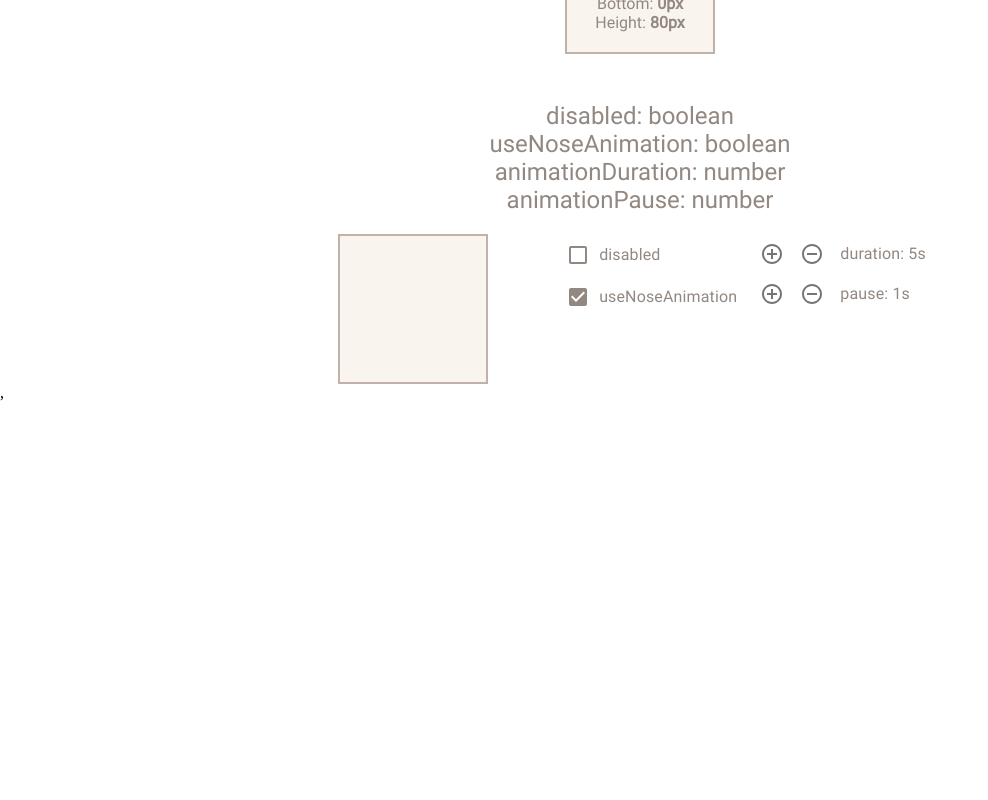
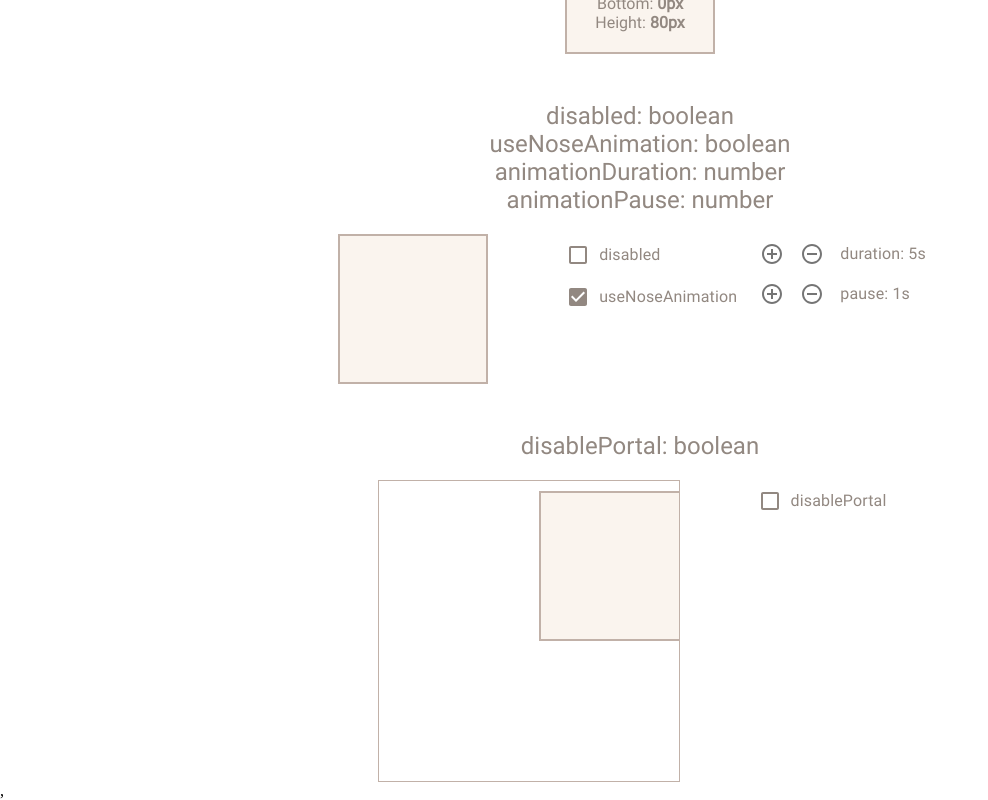
Before and after one commit to chichivika/nosyPests, a React (Create React App) app: page / in a window 1280 px wide. Shown: the part 837-1637 px from the top of the page, without its empty margins (0-988 px from the left). Before the commit the page ends 1239 px from the top, so only its background shows below. Built offline with nearby package versions, Linux system fonts and the light colour scheme.

Commit message:
portal demo

```diff
--- a/src/nosyPests/demo/Target.tsx
+++ b/src/nosyPests/demo/Target.tsx
@@ -6,7 +6,7 @@ const StyledWrapperTarget = styled.div<{ $width: number; $height: number }>`
     height: ${(props) => `${props.$height}px`};
     padding: 0px 10px;
     background-color: ${(props) => props.theme.headerBgColor};
-    border: 2px solid #c1b1a8;
+    border: ${(props) => `2px solid ${props.theme.blockBorderColor}`};
     display: flex;
     flex-direction: column;
     justify-content: center;
--- a/src/nosyPests/demo/WrapperDemo.tsx
+++ b/src/nosyPests/demo/WrapperDemo.tsx
@@ -3,6 +3,7 @@ import styled from 'styled-components';
 import DirectionDemo from './direction/DirectionDemo';
 import HightDemo from './height/HeightDemo';
 import DisableDemo from './disable/DisableDemo';
+import PortalDemo from './portal/PortalDemo';
 
 const StyledWrapperDemo = styled.div`
     padding: 0px;
@@ -17,6 +18,7 @@ export default function WrapperDemo() {
             <DirectionDemo />
             <HightDemo />
             <DisableDemo />
+            <PortalDemo />
         </StyledWrapperDemo>
     );
 }
--- /dev/null
+++ b/src/nosyPests/demo/portal/PortalDemo.tsx
@@ -0,0 +1,63 @@
+import React, { useState } from 'react';
+import styled from 'styled-components';
+import { FormGroup, FormControlLabel } from '@mui/material';
+import Checkbox from '../base/Checkbox';
+import PestWrapper from '../../wrapper/PestWrapper';
+import Target from '../Target';
+import { DemoCnt } from '../DemoCnt';
+
+const StyledScrollCnt = styled.div`
+    width: 300px;
+    height: 300px;
+    overflow: auto;
+    border: ${(props) => `1px solid ${props.theme.blockBorderColor}`};
+`;
+const StyledBigCnt = styled.div`
+    width: 600px;
+    height: 600px;
+    display: grid;
+    grid-template-columns: repeat(4, 1fr);
+    grid-template-rows: repeat(4, 1fr);
+    padding: 10px;
+`;
+const StyledCell = styled.div`
+    grid-row: 1 / span 1;
+    grid-column: 2 / span 1;
+`;
+export default function PortalDemo() {
+    const [disablePortal, setDisablePortal] = useState<boolean>(false);
+
+    const title = 'disablePortal: boolean';
+    return (
+        <DemoCnt title={title}>
+            <StyledScrollCnt>
+                <StyledBigCnt>
+                    <StyledCell>
+                        <PestWrapper
+                            animationDuration={5}
+                            animationPause={1}
+                            height={100}
+                            animationBottom={0}
+                            disablePortal={disablePortal}
+                        >
+                            <Target width={150} height={150} />
+                        </PestWrapper>
+                    </StyledCell>
+                </StyledBigCnt>
+            </StyledScrollCnt>
+            <FormGroup>
+                <FormControlLabel
+                    control={
+                        <Checkbox
+                            checked={disablePortal}
+                            onChange={() => {
+                                setDisablePortal(!disablePortal);
+                            }}
+                        />
+                    }
+                    label='disablePortal'
+                />
+            </FormGroup>
+        </DemoCnt>
+    );
+}
--- a/src/style/colors.ts
+++ b/src/style/colors.ts
@@ -1,5 +1,6 @@
 const colors = {
     headerColor: '#928881',
     headerBgColor: '#faf4ee',
+    blockBorderColor: '#c1b1a8',
 };
 export default colors;
```
